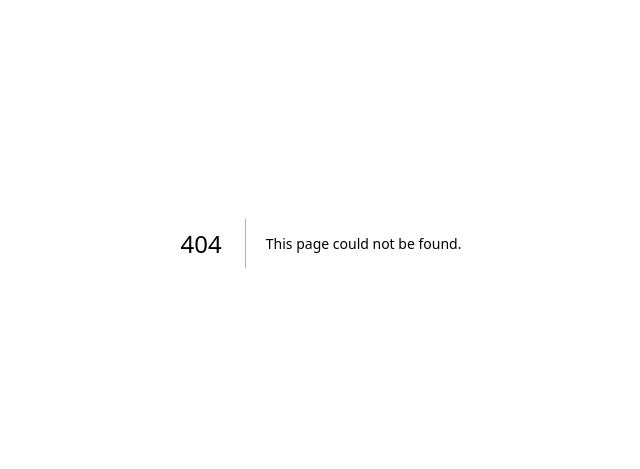
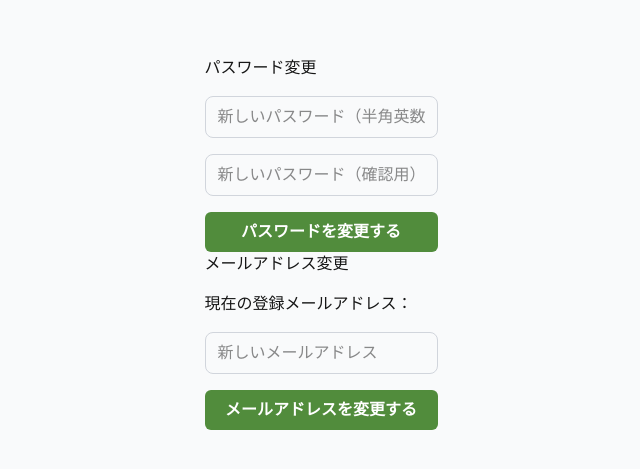
Before and after one commit to ito-miyuki/naminori, a Next.js app in the folder frontend/: page /user/setting in a window 1280 px wide. Before the commit this address had no page. Shown: the part 157-626 px from the top of the page, without its empty margins (319-959 px from the left). Built offline with nearby package versions, Linux system fonts and the light colour scheme.

Commit message:
fixed logon validation issue

```diff
--- a/frontend/src/app/user/dashboard/page.tsx
+++ b/frontend/src/app/user/dashboard/page.tsx
@@ -1,4 +1,5 @@
 'use client'
+import Link from "next/link";
 import { useEffect, useState } from "react"
 
 export default function Dashboard() {
@@ -17,6 +18,7 @@ export default function Dashboard() {
             <p>
                 こんにちは、{user?.name ?? "ゲスト"}さん
             </p>
+            <Link href="/user/setting">設定ページへ</Link>
         </div>
     )
 }
--- /dev/null
+++ b/frontend/src/app/user/setting/page.tsx
@@ -0,0 +1,122 @@
+'use client';
+import { useState } from "react";
+import api from "../../../../lib/api";
+
+/* eslint-disable @typescript-eslint/no-explicit-any */
+
+export default function Setting() {
+    const [password, setPassword] = useState<string>("")
+    const [passwordConfirm, setPasswordConfirm] = useState<string>("")
+    const [email, setEmail] = useState<string>("")
+
+    const currentUser = JSON.parse(localStorage.getItem("currentUser") || "{}")
+    const currentUserEmail = currentUser.email
+
+    const handlePasswordChange = async (e: React.FormEvent) => {
+        e.preventDefault()
+
+        if (!password || !passwordConfirm) {
+            alert("すべてのフィールドを入力してください");
+            return ;
+        }
+
+        if (password !== passwordConfirm) {
+            alert("パスワードが一致しません");
+            return ;
+        }
+
+        try {
+            const res = await api.patch(`/users/${currentUser.id}`, {
+                user: {
+                    password,
+                    password_confirmation: passwordConfirm
+                }
+            }, {
+                withCredentials: true,
+                headers: {
+                    'Content-Type': 'application/json',
+                    'Accept': 'application/json'
+                }
+            });
+            console.log("パスワードの変更に成功しました:", res.data);
+            alert("パスワードの変更に成功しました");
+        } catch (err) {
+            alert("パスワードの変更に失敗しました");
+            console.error("パスワードの変更に失敗しました: ", err);
+        }
+    }
+
+    const handleEmailChange = async (e: React.FormEvent) => {
+        e.preventDefault()
+        if (!email) {
+            alert("新しいメールアドレスを入力してください");
+            return ;
+        }
+
+        try {
+            const res = await api.patch("/users", {
+                user: {
+                    email
+                }
+            }, { withCredentials: true });
+            console.log("メールアドレスの変更に成功しました:", res.data);
+            alert("メールアドレスの変更に成功しました");
+        } catch (err: any) {
+            alert("メールアドレスの変更に失敗しました");
+            console.error("メールアドレスの変更に失敗しました: ", err);
+            console.error("メールアドレス変更エラー:", err.response?.data);
+        }
+    }
+
+  return (
+    <div className="min-h-screen flex flex-col items-center justify-center bg-gray-50">
+        <form onSubmit={handlePasswordChange}>
+            <div className="flex flex-col space-y-4">
+                <h2>パスワード変更</h2>
+                <label className="sr-only">パスワード変更</label>
+                <input
+                    type="password"
+                    name="password"
+                    placeholder="新しいパスワード（半角英数8文字以上）"
+                    className="w-full border border-gray-300 rounded-lg px-3 py-2 focus:outline-none focus:ring-2 focus:ring-blue-500"
+                    onChange={(e)=> setPassword(e.target.value)}
+                />
+                <input
+                    type="password"
+                    name="passwordConfirm"
+                    placeholder="新しいパスワード（確認用）"
+                    className="w-full border border-gray-300 rounded-lg px-3 py-2 focus:outline-none focus:ring-2 focus:ring-blue-500"
+                    onChange={(e)=> setPasswordConfirm(e.target.value)}
+    />
+                <button
+                    type="submit"
+                    className="bg-[#518c3c] w-full text-white py-2 rounded-md font-semibold hover:bg-green-700 transition-colors"
+                    >
+                        パスワードを変更する
+                    </button>
+            </div>
+        </form>
+
+        <form onSubmit={handleEmailChange}>
+            <div className="flex flex-col space-y-4">
+                <h2>メールアドレス変更</h2>
+                <p>現在の登録メールアドレス：{currentUserEmail}</p>
+                <label className="sr-only">メールアドレス変更</label>
+                <input
+                    type="email"
+                    name="email"
+                    placeholder="新しいメールアドレス"
+                    className="w-full border border-gray-300 rounded-lg px-3 py-2 focus:outline-none focus:ring-2 focus:ring-blue-500"
+                    onChange={(e) => setEmail(e.target.value)}
+                    />
+                <button
+                    type="submit"
+                    className="bg-[#518c3c] w-full text-white py-2 rounded-md font-semibold hover:bg-green-700 transition-colors"
+                >
+                    メールアドレスを変更する
+                </button>
+            </div>
+        </form>
+    </div>
+  )
+}
```
Also changed, not shown: 2 other files (tests, documents, lock files or other folders).
